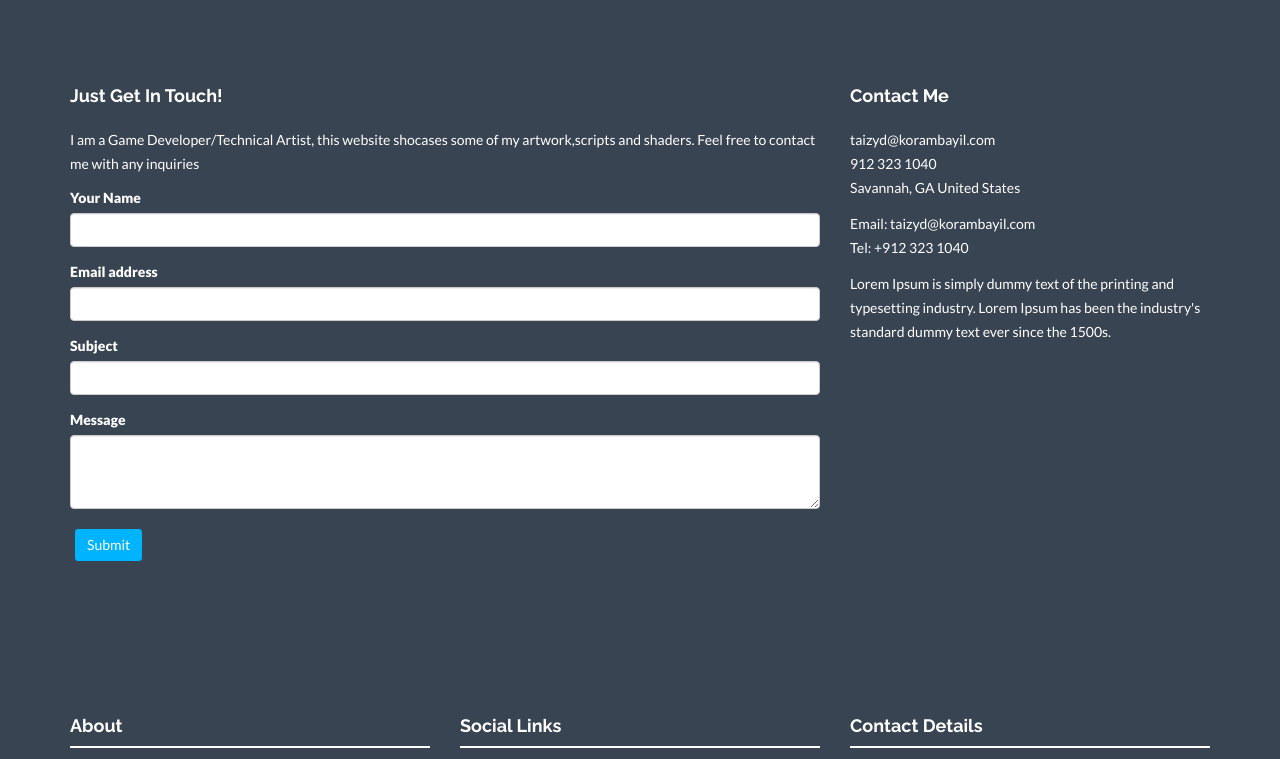
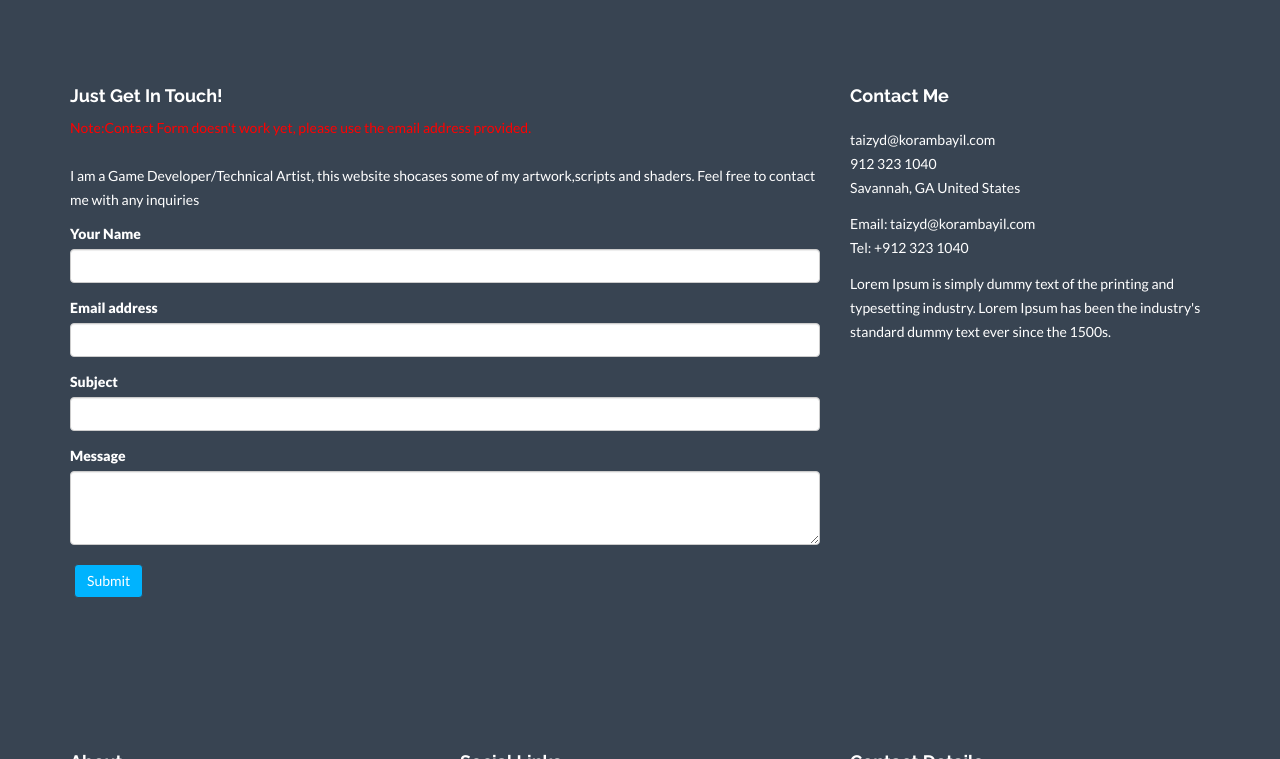
Before and after one commit to deepspacebanana/deepspacebanana.github.io, a Jekyll site: the page built from contact.html, in a window 1280 px wide and 900 px high, scrolled down 429 px, cut to the strip 141-900 px from the top of the window. Built offline with Jekyll 4.4.1, drawn with Linux system fonts in a browser that asks for light colours; nearby versions of some CDN libraries.

Commit message:
Added warning msg for contact form
asd

```diff
--- a/contact.html
+++ b/contact.html
@@ -10,6 +10,7 @@ permalink: /contact/
     <div class="row">
         <div class="col-lg-8">
             <h4>Just Get In Touch!</h4>
+			<P style="color:red;">Note:Contact Form doesn't work yet, please use the email address provided.</P>
             <div class="hline"></div>
                 <p>{{ site.about }}</p>
                 <form role="form">
```
